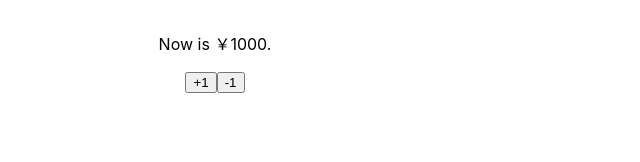
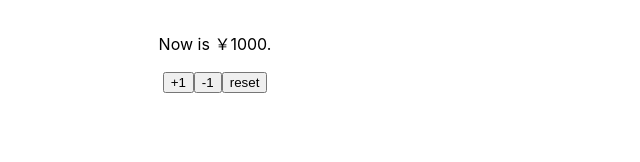
Before and after one commit to kkeeth/react-hooks, a React (Create React App) app: page / in a window 1280 px wide. Shown: the top 162 px of the page, without its empty margins (0-640 px from the left). Built offline with nearby package versions, Linux system fonts and the light colour scheme.

Commit message:
feat: reset button

```diff
--- a/src/App.js
+++ b/src/App.js
@@ -11,6 +11,7 @@ const App = props => {
         <p>Now {name} is ￥{price}.</p>
 	<button onClick={() => setPrice(price + 1)}>+1</button>
 	<button onClick={() => setPrice(price - 1)}>-1</button>
+	<button onClick={() => setPrice(props.price)}>reset</button>
       </div>
     </>
   )
```
